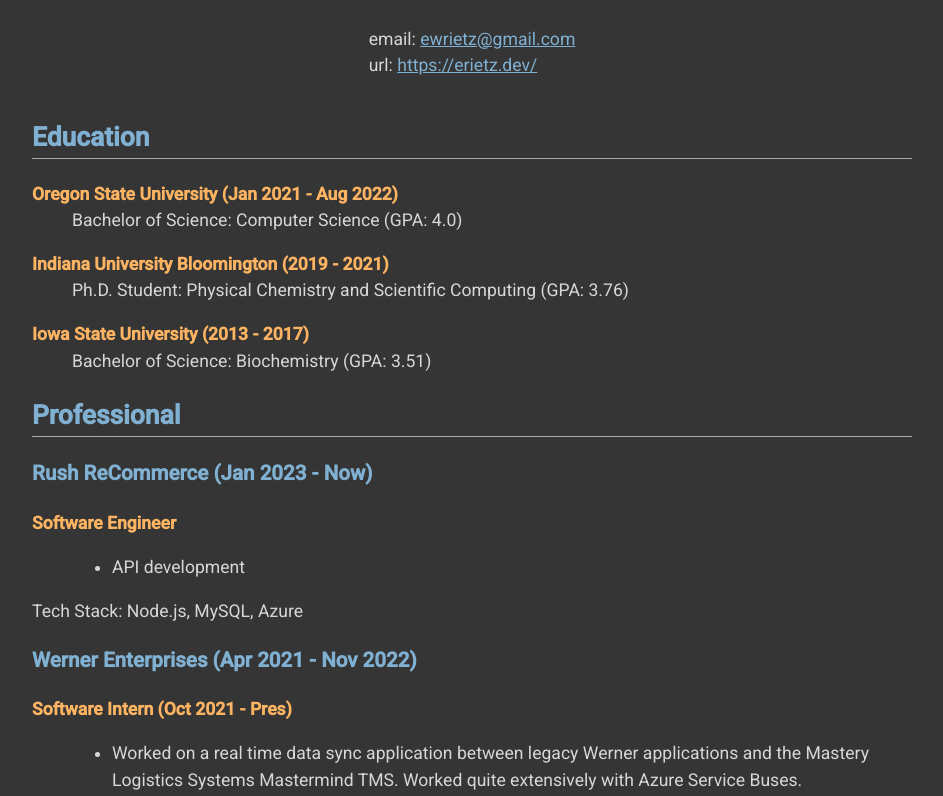
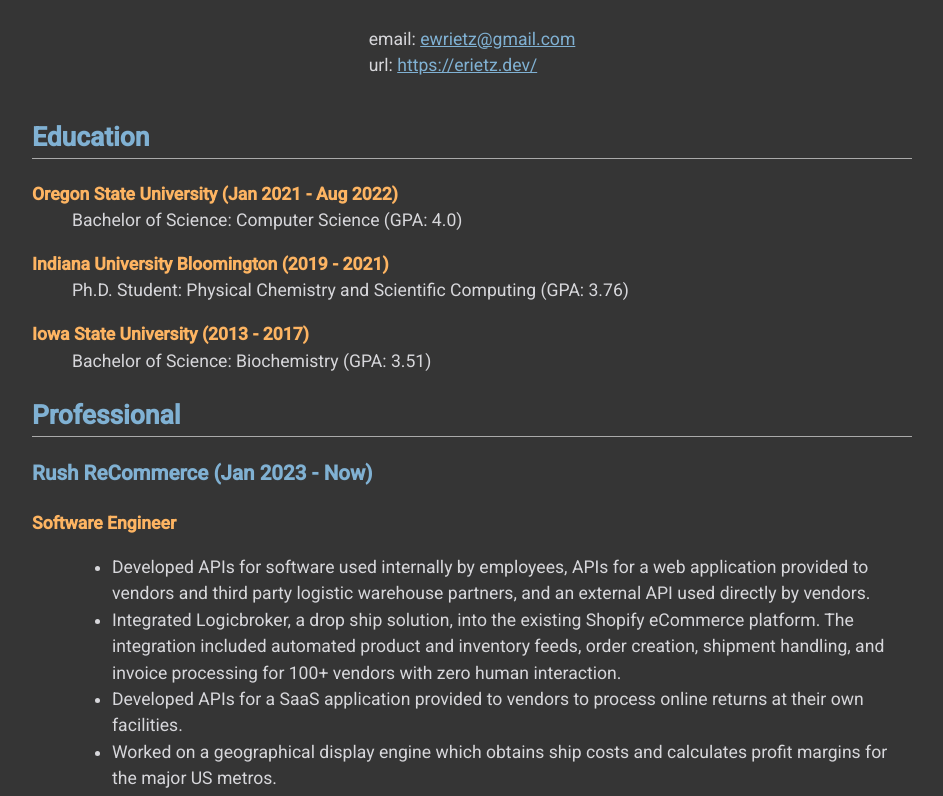
Before and after one commit to erietz/erietz.github.io, a website: page pages/cv.html in a window 1280 px wide. Shown: the part 136-932 px from the top of the page, without its empty margins (168-1111 px from the left). Drawn offline with Linux system fonts and the light colour scheme.

Commit message:
update rush experience

```diff
--- a/pages/cv.html
+++ b/pages/cv.html
@@ -49,13 +49,33 @@
         <dt>Software Engineer</dt>
         <dd>
           <ul>
-            <li> API development </li>
+            <li>
+              Developed APIs for software used internally by employees, APIs
+              for a web application provided to vendors and third party
+              logistic warehouse partners, and an external API used directly by
+              vendors.
+            </li>
+            <li>
+              Integrated Logicbroker, a drop ship solution, into the existing
+              Shopify eCommerce platform. The integration included automated
+              product and inventory feeds, order creation, shipment handling,
+              and invoice processing for 100+ vendors with zero human
+              interaction.
+            </li>
+            <li>
+              Developed APIs for a SaaS application provided to vendors to
+              process online returns at their own facilities.
+            </li>
+            <li>
+              Worked on a geographical display engine which obtains ship costs
+              and calculates profit margins for the major US metros.
+            </li>
           </ul>
         </dd>
       </dl>
 
       <p>
-        Tech Stack: Node.js, MySQL, Azure
+        Tech Stack: Node.js, MySQL, RabbitMQ, Azure
       </p>
 
       <h3>Werner Enterprises (Apr 2021 - Nov 2022)</h3>
```
Also changed, not shown: posts/index.html (+4 -1 lines).
